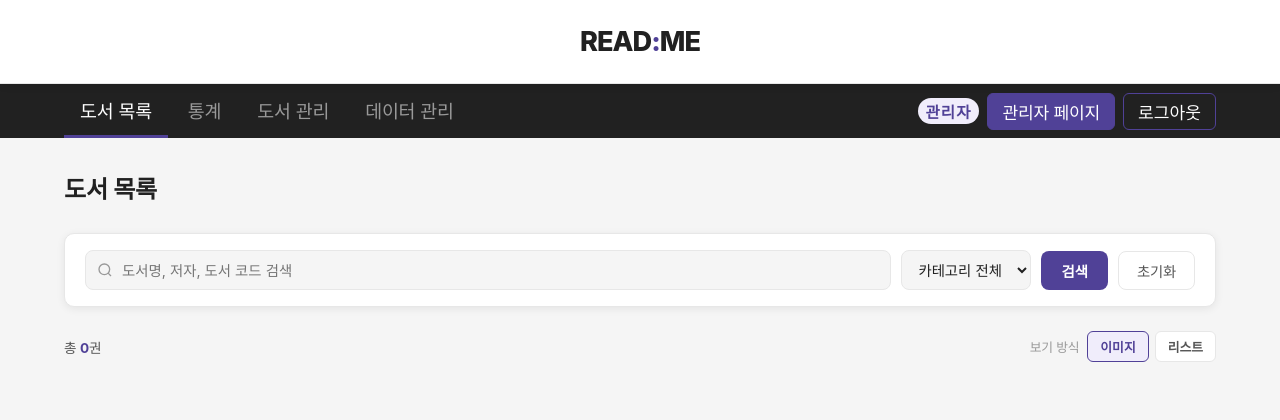
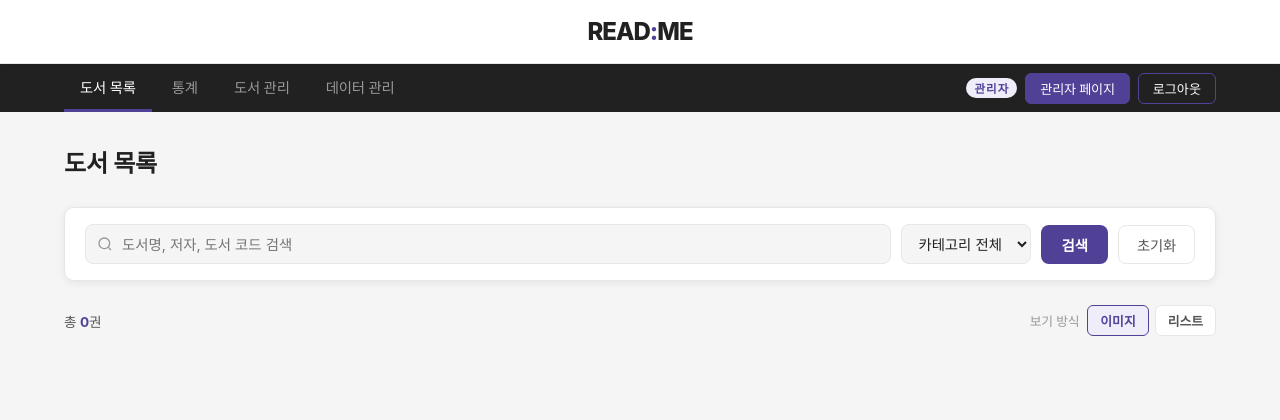
Before and after one commit to khs980714/READ-ME, a Django app: page / in a window 1280 px wide. Shown: the top 420 px of the page. Run offline with Django 5.2, Linux system fonts and the light colour scheme; the visitor is signed in with stand-in values (Sample User, id 1); data comes from the database, SQL or seed files in the repository; data that the repository does not hold is empty; parts of the project's set-up code (start-up, migrations or seed data) failed here and were passed over; some web fonts are replaced.

Commit message:
style: 상단 네비게이션 폰트 크기 축소 재적용
이전 커밋에서 브랜치 전환으로 유실된 네비게이션 폰트 축소 변경을 다시 적용.

Co-Authored-By: Claude Sonnet 5 <noreply@anthropic.com>
Claude-Session: https://claude.ai/code/session_01P5oj2oKM9hD32Yp8uzr4u9

```diff
--- a/.src/django_server/static/css/style.css
+++ b/.src/django_server/static/css/style.css
@@ -42,7 +42,7 @@ button { cursor: pointer; font-family: inherit; }
 
 /* ── Top Bar ─────────────────────────────────────────────── */
 .topbar {
-  height: 84px;
+  height: 64px;
   background: var(--surface);
   border-bottom: 1px solid var(--border);
   display: flex;
@@ -55,7 +55,7 @@ button { cursor: pointer; font-family: inherit; }
 }
 
 .logo {
-  font-size: 1.7rem;
+  font-size: 1.5rem;
   font-weight: 800;
   color: var(--text);
   letter-spacing: -1px;
@@ -65,9 +65,9 @@ button { cursor: pointer; font-family: inherit; }
 /* ── Nav Bar ─────────────────────────────────────────────── */
 .navbar {
   background: var(--text);
-  height: 54px;
+  height: 48px;
   position: sticky;
-  top: 83.2px;
+  top: 64px;
   z-index: 99;
 }
 
@@ -94,8 +94,8 @@ button { cursor: pointer; font-family: inherit; }
   height: 100%;
   padding: 0 16px;
   color: var(--text-muted);
-  font-size: 1.15rem;
-  font-weight: 400;
+  font-size: 0.9rem;
+  font-weight: 500;
   border-bottom: 3px solid transparent;
   transition: color var(--transition), border-color var(--transition);
 }
@@ -127,7 +127,7 @@ button { cursor: pointer; font-family: inherit; }
 .nav-right { display: flex; align-items: center; gap: 8px; }
 
 .admin-badge {
-  font-size: 0.97rem;
+  font-size: 0.72rem;
   font-weight: 700;
   text-transform: uppercase;
   letter-spacing: 1px;
@@ -138,7 +138,7 @@ button { cursor: pointer; font-family: inherit; }
 }
 
 .btn-nav {
-  font-size: 1.07rem;
+  font-size: 0.82rem;
   font-weight: 500;
   color: #fff;
   background: var(--primary);
```
